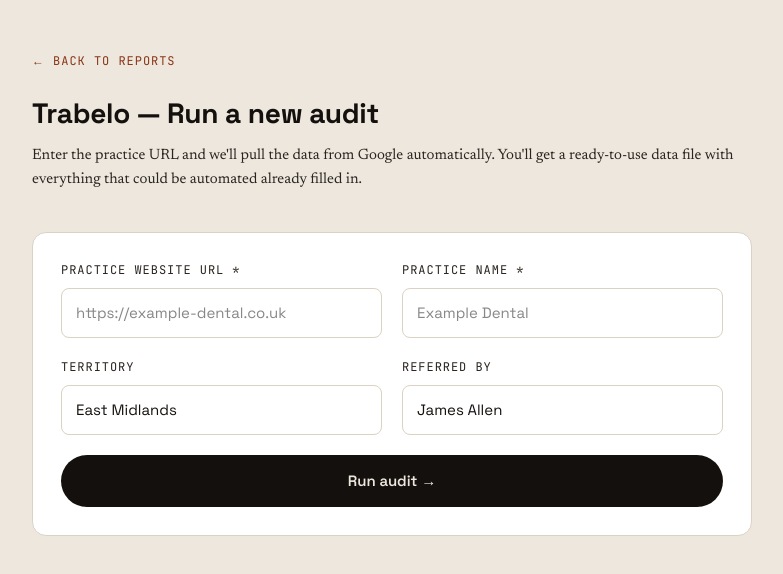
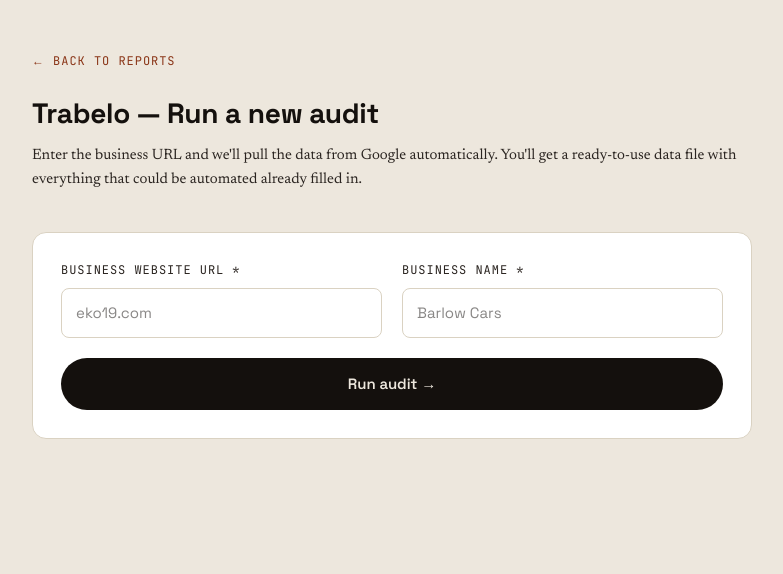
Before and after one commit to jasonf-design/Agency-audits, a Next.js app: page /admin/generate in a window 1280 px wide. Shown: the top 574 px of the page, without its empty margins (248-1031 px from the left). Built offline with nearby package versions, Linux system fonts and the light colour scheme.

Commit message:
sync: app/admin/generate/page.tsx

```diff
--- a/app/admin/generate/page.tsx
+++ b/app/admin/generate/page.tsx
@@ -1,6 +1,6 @@
 'use client'
 
-import { useState, useRef } from 'react'
+import { useState, useRef, useEffect, Suspense } from 'react'
 import Link from 'next/link'
 import { AGENCY_NAME } from '@/lib/brand'
 
@@ -43,16 +43,14 @@
 const VITAL_FRIENDLY: Record<string, { name: string; plain: string }> = {
   LCP:  { name: 'Main content loads',  plain: 'How fast the big image or headline appears. Under 2.5s = good.' },
   TTFB: { name: 'Server responds',     plain: 'Time before the server starts sending data. Slow TTFB drags everything else down.' },
-  FCP:  { name: 'Something appears',   plain: 'When anything first shows on screen. Long gap → patients assume the site is broken.' },
+  FCP:  { name: 'Something appears',   plain: 'When anything first shows on screen. Long gap → visitors assume the site is broken.' },
   CLS:  { name: 'Page stays steady',   plain: 'Whether elements jump around while loading. 0 is perfect.' },
   INP:  { name: 'Responds to taps',    plain: 'Delay between tapping a button and the page reacting.' },
 }
 
-export default function AdminGeneratePage() {
+function GeneratePage() {
   const [url, setUrl]           = useState('')
   const [name, setName]         = useState('')
-  const [territory, setTerritory] = useState('East Midlands')
-  const [referredBy, setReferredBy] = useState('James Allen')
   const [loading, setLoading]   = useState(false)
   const [phase, setPhase]       = useState('')
   const [result, setResult]     = useState<AuditResult | null>(null)
@@ -61,14 +59,34 @@
   const [pageReady, setPageReady] = useState(false)
   const textareaRef             = useRef<HTMLTextAreaElement>(null)
   const pollRef                 = useRef<ReturnType<typeof setInterval> | null>(null)
+  const leadIdRef               = useRef<string | null>(null)
+
+  useEffect(() => {
+    const params  = new URLSearchParams(window.location.search)
+    const company = params.get('company')
+    const website = params.get('website')
+    const leadId  = params.get('leadId')
+    if (company) setName(company)
+    if (website) setUrl(website)
+    if (leadId)  leadIdRef.current = leadId
+  }, [])
 
   function slugify(n: string) {
     return n.toLowerCase().replace(/[^a-z0-9]+/g, '-').replace(/^-|-$/g, '')
   }
 
+  function normaliseUrl(raw: string): string {
+    const trimmed = raw.trim()
+    if (!trimmed) return trimmed
+    if (/^https?:\/\//i.test(trimmed)) return trimmed
+    return `https://${trimmed}`
+  }
+
   async function handleSubmit(e: React.FormEvent) {
     e.preventDefault()
     if (!url || !name) return
+    const normUrl = normaliseUrl(url)
+    if (normUrl !== url) setUrl(normUrl)
     setLoading(true)
     setResult(null)
     setError(null)
@@ -78,13 +96,23 @@
     setPhase('Step 1 of 3 — Running Google speed test (20–60 seconds)…')
 
     try {
-      const params = new URLSearchParams({ url, slug, name, territory, referredBy })
+      const params = new URLSearchParams({ url: normUrl, slug, name })
       const res = await fetch(`/api/audit?${params}`)
       setPhase('Step 2 of 3 — Writing report with AI…')
       if (!res.ok) throw new Error(`Server error ${res.status}`)
       const data: AuditResult = await res.json()
       setResult(data)
       setPageReady(false)
+
+      // Save audit_slug back to the pipeline record if launched from a lead
+      if (data.published && leadIdRef.current) {
+        fetch('/api/leads/pipeline', {
+          method: 'PATCH',
+          headers: { 'Content-Type': 'application/json' },
+          body: JSON.stringify({ companyId: leadIdRef.current, audit_slug: data.slug, stage: 'audited' }),
+        }).catch(() => {})
+      }
+
       // Poll every 5s until Vercel's rebuild is done and the page returns 200
       if (data.published && data.publishedUrl) {
         if (pollRef.current) clearInterval(pollRef.current)
@@ -146,7 +174,7 @@
             {AGENCY_NAME} — Run a new audit
           </h1>
           <p style={{ color: 'var(--ink-soft)', marginTop: 8, fontSize: 15 }}>
-            Enter the practice URL and we'll pull the data from Google automatically.
+            Enter the business URL and we'll pull the data from Google automatically.
             You'll get a ready-to-use data file with everything that could be automated already filled in.
           </p>
         </div>
@@ -155,20 +183,12 @@
         <form onSubmit={handleSubmit} style={{ background: '#fff', borderRadius: 14, padding: 28, border: '1px solid var(--stone-line)', marginBottom: 32 }}>
           <div style={{ display: 'grid', gridTemplateColumns: '1fr 1fr', gap: 20, marginBottom: 20 }}>
             <div>
-              {label('Practice website URL *')}
-              {input({ type: 'url', value: url, onChange: (e) => setUrl(e.target.value), placeholder: 'https://example-dental.co.uk', required: true })}
+              {label('Business website URL *')}
+              {input({ type: 'text', value: url, onChange: (e) => setUrl(e.target.value), placeholder: 'eko19.com', required: true })}
             </div>
             <div>
-              {label('Practice name *')}
-              {input({ type: 'text', value: name, onChange: (e) => setName(e.target.value), placeholder: 'Example Dental', required: true })}
-            </div>
-            <div>
-              {label('Territory')}
-              {input({ type: 'text', value: territory, onChange: (e) => setTerritory(e.target.value), placeholder: 'East Midlands' })}
-            </div>
-            <div>
-              {label('Referred by')}
-              {input({ type: 'text', value: referredBy, onChange: (e) => setReferredBy(e.target.value), placeholder: 'James Allen' })}
+              {label('Business name *')}
+              {input({ type: 'text', value: name, onChange: (e) => setName(e.target.value), placeholder: 'Barlow Cars', required: true })}
             </div>
           </div>
 
@@ -373,6 +393,22 @@
               </div>
             )}
 
+            {/* Back to lead link — shown when audit was launched from a pipeline lead */}
+            {leadIdRef.current && (
+              <div style={{ background: '#1a1a1a', border: '1px solid #2a2a2a', borderRadius: 10, padding: '14px 18px', display: 'flex', alignItems: 'center', gap: 12 }}>
+                <div style={{ flex: 1, fontFamily: 'var(--font-mono)', fontSize: 12, color: '#555' }}>
+                  Audit linked to pipeline record. Stage set to Audited.
+                </div>
+                <Link href={`/admin/leads/${leadIdRef.current}`} style={{
+                  background: '#7c3aed22', border: '1px solid #7c3aed44', color: '#a78bfa',
+                  fontFamily: 'var(--font-space)', fontSize: 13, padding: '8px 14px',
+                  borderRadius: 8, textDecoration: 'none', whiteSpace: 'nowrap',
+                }}>
+                  ← Back to lead
+                </Link>
+              </div>
+            )}
+
             {/* Published confirmation */}
             {result.published && result.publishedUrl ? (
               <div style={{ background: 'var(--good)', borderRadius: 14, padding: 28, textAlign: 'center' }}>
@@ -451,3 +487,11 @@
     </div>
   )
 }
+
+export default function AdminGeneratePage() {
+  return (
+    <Suspense>
+      <GeneratePage />
+    </Suspense>
+  )
+}
```
